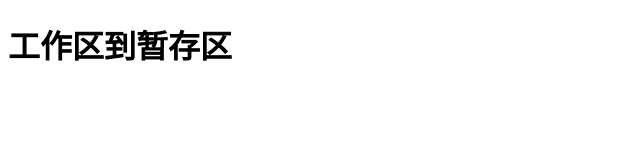
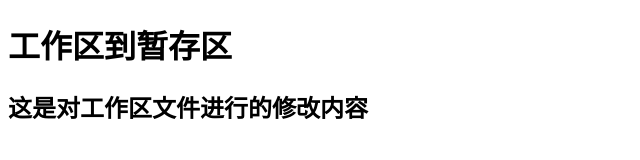
Before and after one commit to MissGuoGit/testGitdemo, a plain HTML site: page index.html in a window 1280 px wide. Shown: the whole page, without its empty margins (0-640 px from the left). Drawn offline with Linux system fonts and the light colour scheme.

Commit message:
这是第二次提交，增加了一个h2标签

```diff
--- a/index.html
+++ b/index.html
@@ -15,5 +15,6 @@
     git checkout  暂存区恢复文件
     git diff 查看工作区和暂存区版本的区别，即查看内容
     -->
+    <h2>这是对工作区文件进行的修改内容</h2>
 </body>
 </html>
```
